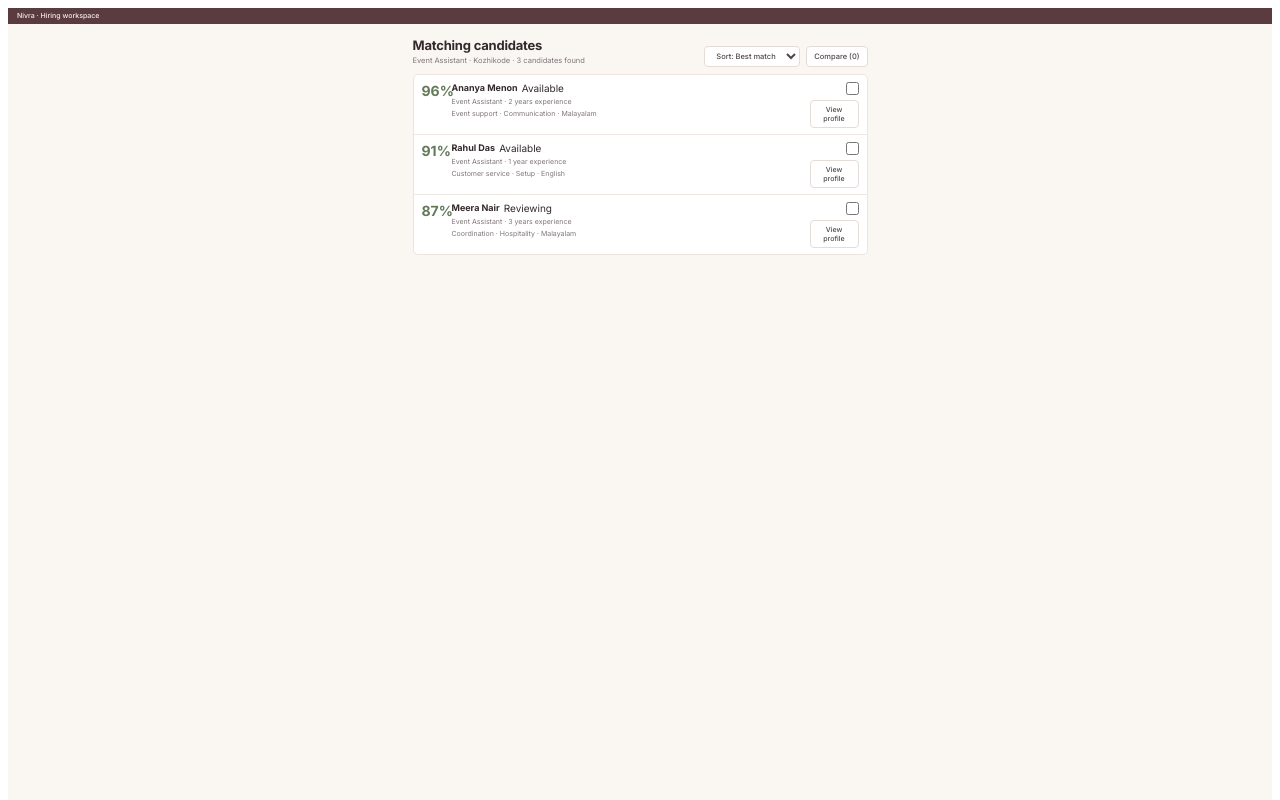
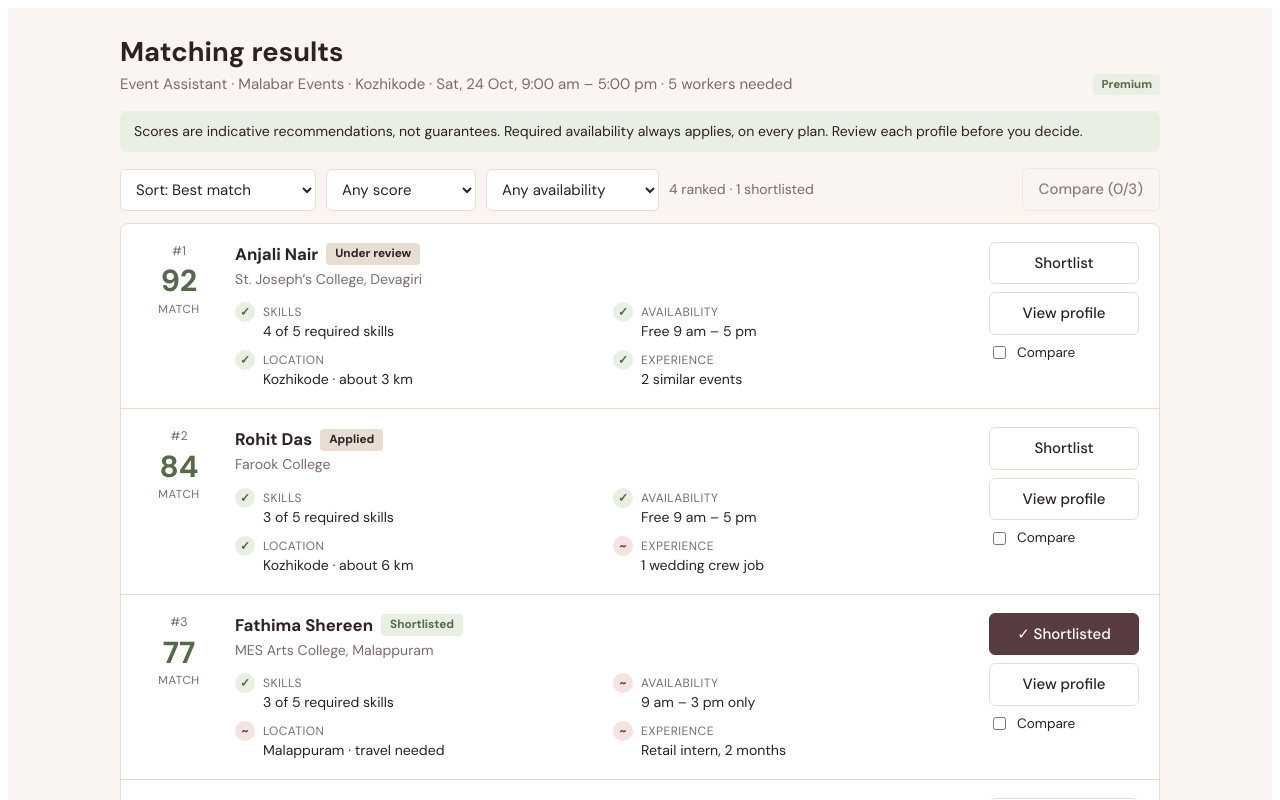
Before and after one commit to ADB-XXV/nivra-prototype, a Next.js app: page /employer/matching in a window 1280 px wide. Shown: the top 800 px of the page. Built offline with nearby package versions, Linux system fonts and the light colour scheme.

Commit message:
updated pricing and matching pages

```diff
--- a/src/app/employer/matching/page.js
+++ b/src/app/employer/matching/page.js
@@ -1,5 +1,11 @@
+"use client";
+
 import MatchingResults from "../../../pages/MatchingResults";
 
 export default function EmployerMatchingPage() {
-  return <MatchingResults />;
+  return (
+    <div className="nv">
+      <MatchingResults />
+    </div>
+  );
 }
--- a/src/pages/MatchingResults.jsx
+++ b/src/pages/MatchingResults.jsx
@@ -1,187 +1,257 @@
 "use client";
 
-import React, { useState } from "react";
+"use client";
 
-const styles = `
-@import url('https://fonts.googleapis.com/css2?family=Inter:wght@400;500;600;700&display=swap');
+import { useEffect, useState } from "react";
+// import Footer from "../components/Footer";
 
-* { box-sizing: border-box; }
-.nivra-matching {
-  --ink: #342a2c;
-  --muted: #817779;
-  --line: #e9dfdb;
-  --maroon: #593b40;
-  --cream: #faf6f2;
-  min-height: 100vh;
-  background: var(--cream);
-  color: var(--ink);
-  font-family: Inter, Arial, sans-serif;
-  font-size: 10px;
-  padding-bottom: 22px;
-}
-.nivra-matching .top-strip {
-  height: 16px;
-  background: var(--maroon);
-  color: #f7eeee;
-  padding: 3px 9px;
-  font-size: 7px;
-  font-weight: 500;
-}
-.nivra-matching .content {
-  width: min(455px, calc(100% - 36px));
-  margin: 0 auto;
-}
-.nivra-matching main { padding-top: 13px; }
-.nivra-matching .heading-row {
-  display: flex;
-  justify-content: space-between;
-  align-items: flex-end;
-  gap: 12px;
-  margin-bottom: 7px;
-}
-.nivra-matching h1 {
-  font-size: 13px;
-  line-height: 1.25;
-  margin: 0 0 3px;
-  font-weight: 700;
-  letter-spacing: -.2px;
-}
-.nivra-matching .subtitle {
-  margin: 0;
-  color: var(--muted);
-  font-size: 7.5px;
-  line-height: 1.4;
-}
-.nivra-matching .filters {
-  display: flex;
-  gap: 6px;
-  align-items: center;
-  flex-shrink: 0;
-}
-.nivra-matching select,
-.nivra-matching .compare-selected {
-  height: 21px;
-  border: 1px solid #e5dcd7;
-  background: #fff;
-  color: #514748;
-  border-radius: 4px;
-  padding: 0 7px;
-  font: 500 7.5px Inter, Arial, sans-serif;
-}
-.nivra-matching .compare-selected { cursor: pointer; }
-.nivra-matching .candidate-list {
-  background: #fff;
-  border: 1px solid #eee5e0;
-  border-radius: 5px;
-  overflow: hidden;
-}
-.nivra-matching .candidate {
-  display: grid;
-  grid-template-columns: 23px minmax(0, 1fr) 49px;
-  gap: 7px;
-  min-height: 49px;
-  padding: 7px 8px 6px;
-  border-bottom: 1px solid #f0e8e4;
-  align-items: start;
-}
-.nivra-matching .candidate:last-child { border-bottom: 0; }
-.nivra-matching .score {
-  color: #637a58;
-  font-size: 14px;
-  font-weight: 700;
-  line-height: 1.2;
-  padding-top: 1px;
-}
-.nivra-matching .candidate-title {
-  display: flex;
-  align-items: center;
-  flex-wrap: wrap;
-  gap: 4px;
-}
-.nivra-matching .candidate-name { font-size: 9px; font-weight: 700; }
-.nivra-matching .candidate-meta,
-.nivra-matching .candidate-skills { color: var(--muted); font-size: 7px; margin-top: 3px; }
-.nivra-matching .candidate-action { text-align: right; }
-.nivra-matching .candidate-action button {
-  border: 1px solid #e5dcd7;
-  border-radius: 4px;
-  background: #fff;
-  padding: 4px 6px;
-  color: #514748;
-  font: 500 7px Inter, Arial, sans-serif;
-  cursor: pointer;
-}
-.nivra-matching .candidate-action input { margin: 0 0 5px; }
-@media (max-width: 520px) {
-  .nivra-matching .heading-row { align-items: flex-start; flex-direction: column; }
-  .nivra-matching .filters { flex-wrap: wrap; }
+// Navbar is intentionally not rendered here. Place it above this page's output
+// (or in your layout) with: <Navbar role="employer" active="/employer/matching" />
+// All sample data below is fictional.
+
+const JOB = { title: "Event Assistant", employer: "Malabar Events", city: "Kozhikode", date: "Sat, 24 Oct", hours: "9:00 am – 5:00 pm", needed: 5 };
+
+// level: "full" = meets it, "part" = partly, "low" = weak
+const CANDIDATES = [
+  { id: 1, name: "Anjali Nair", college: "St. Joseph’s College, Devagiri", score: 92, status: "Under review", km: 3, months: 18,
+    skills: { text: "4 of 5 required skills", level: "full" }, avail: { text: "Free 9 am – 5 pm", level: "full" },
+    loc: { text: "Kozhikode · about 3 km", level: "full" }, exp: { text: "2 similar events", level: "full" } },
+  { id: 2, name: "Rohit Das", college: "Farook College", score: 84, status: "Applied", km: 6, months: 9,
+    skills: { text: "3 of 5 required skills", level: "full" }, avail: { text: "Free 9 am – 5 pm", level: "full" },
+    loc: { text: "Kozhikode · about 6 km", level: "full" }, exp: { text: "1 wedding crew job", level: "part" } },
+  { id: 3, name: "Fathima Shereen", college: "MES Arts College, Malappuram", score: 77, status: "Shortlisted", km: 52, months: 2,
+    skills: { text: "3 of 5 required skills", level: "full" }, avail: { text: "9 am – 3 pm only", level: "part" },
+    loc: { text: "Malappuram · travel needed", level: "part" }, exp: { text: "Retail intern, 2 months", level: "part" } },
+  { id: 4, name: "Arjun Menon", college: "Rajagiri College, Kochi", score: 68, status: "Applied", km: 190, months: 30,
+    skills: { text: "2 of 5 required skills", level: "part" }, avail: { text: "Free 9 am – 5 pm", level: "full" },
+    loc: { text: "Kochi · travel and stay needed", level: "low" }, exp: { text: "3 similar events", level: "full" } },
+];
+
+// Fails a required availability condition, so it is never ranked.
+const NOT_RANKED = [
+  { id: 5, name: "Neha Pillai", college: "Providence Women’s College", reason: "Not free before 1 pm on 24 Oct. The job starts at 9 am." },
+];
+
+const MARK = { full: ["✓", "Strong"], part: ["~", "Partial"], low: ["!", "Weak"] };
+const FACTORS = [["skills", "Skills"], ["avail", "Availability"], ["loc", "Location"], ["exp", "Experience"]];
+
+const css = `
+.nv .mr-head{display:flex;justify-content:space-between;align-items:flex-end;gap:20px;flex-wrap:wrap;margin-bottom:16px}
+.nv .mr-head h1{font-size:1.7rem;margin:0 0 4px}
+.nv .mr-note{background:var(--sl);border-radius:6px;padding:10px 14px;font-size:.88rem;margin-bottom:16px}
+.nv .mr-bar{display:flex;gap:10px;align-items:center;flex-wrap:wrap;margin-bottom:12px}
+.nv .mr-bar select{width:auto;min-width:150px}
+.nv .mr-bar .grow{flex:1}
+.nv .mr-list{background:var(--sf);border:1px solid var(--ln);border-radius:8px}
+.nv .mr-row{display:grid;grid-template-columns:76px minmax(0,1fr) 150px;gap:18px;padding:18px 20px;border-bottom:1px solid var(--ln);align-items:start}
+.nv .mr-row:last-child{border-bottom:0}
+.nv .mr-score{text-align:center}
+.nv .mr-score b{display:block;font-size:1.9rem;line-height:1;color:var(--sd)}
+.nv .mr-score span{font-size:.72rem;color:var(--mu);text-transform:uppercase;letter-spacing:.05em}
+.nv .mr-rank{font-size:.78rem;color:var(--mu);margin-bottom:6px}
+.nv .mr-name{display:flex;gap:8px;align-items:center;flex-wrap:wrap;margin-bottom:2px}
+.nv .mr-name b{font-size:1.05rem}
+.nv .mr-badge{font-size:.74rem;font-weight:700;padding:2px 9px;border-radius:4px;background:var(--ln)}
+.nv .mr-badge.sl{background:var(--sl);color:var(--sd)}
+.nv .mr-facts{display:grid;grid-template-columns:1fr 1fr;gap:8px 20px;margin-top:12px}
+.nv .mr-fact{font-size:.88rem;display:flex;gap:8px;align-items:baseline}
+.nv .mr-fact small{display:block;color:var(--mu);font-size:.75rem;text-transform:uppercase;letter-spacing:.04em}
+.nv .mr-mk{flex:none;width:20px;height:20px;border-radius:50%;display:grid;place-items:center;font-size:.75rem;font-weight:700;background:var(--sl);color:var(--sd)}
+.nv .mr-mk.part{background:var(--tl);color:var(--btn)}
+.nv .mr-mk.low{background:none;border:1px solid var(--er);color:var(--er)}
+.nv .mr-act{display:flex;flex-direction:column;gap:8px}
+.nv .mr-act .btn{width:100%;text-align:center}
+.nv .mr-chk{display:flex;gap:8px;align-items:center;font-weight:400;margin:0;font-size:.85rem}
+.nv .mr-chk input{width:auto}
+.nv .mr-ex{margin-top:16px}.nv .mr-ex .box{padding:14px 20px}
+.nv .mr-ov{position:fixed;inset:0;background:rgba(30,20,22,.5);display:grid;place-items:center;z-index:20;padding:16px}
+.nv .mr-md{background:var(--sf);border-radius:10px;padding:24px;max-width:760px;width:100%;max-height:88vh;overflow:auto}
+.nv .mr-md table{width:100%;border-collapse:collapse;font-size:.9rem}
+.nv .mr-md th,.nv .mr-md td{text-align:left;padding:10px 8px;border-bottom:1px solid var(--ln);vertical-align:top}
+.nv .mr-md th{font-size:.78rem;color:var(--mu);text-transform:uppercase;letter-spacing:.04em}
+.nv .mr-empty{text-align:center;padding:36px 12px}
+@media(max-width:760px){
+ .nv .mr-row{grid-template-columns:60px minmax(0,1fr);padding:16px}
+ .nv .mr-act{grid-column:1 / -1;flex-direction:row;flex-wrap:wrap;align-items:center}
+ .nv .mr-act .btn{width:auto;flex:1}
+ .nv .mr-facts{grid-template-columns:1fr}
 }
 `;
 
-const candidates = [
-  { id: 1, name: "Ananya Menon", role: "Event Assistant", score: 96, experience: "2 years experience", skills: "Event support · Communication · Malayalam", status: "Available" },
-  { id: 2, name: "Rahul Das", role: "Event Assistant", score: 91, experience: "1 year experience", skills: "Customer service · Setup · English", status: "Available" },
-  { id: 3, name: "Meera Nair", role: "Event Assistant", score: 87, experience: "3 years experience", skills: "Coordination · Hospitality · Malayalam", status: "Reviewing" },
-];
+// onNavigate(path): pass React Router's navigate. Falls back to a normal page load.
+export default function MatchingResults({ onNavigate = (p) => window.location.assign(p) }) {
+  const [sort, setSort] = useState("match");
+  const [minScore, setMinScore] = useState(0);
+  const [availOnly, setAvailOnly] = useState(false);
+  const [compare, setCompare] = useState([]);
+  const [shortlisted, setShortlisted] = useState([3]);
+  const [showCompare, setShowCompare] = useState(false);
 
-export default function MatchingResults() {
-  const [sort, setSort] = useState("match");
-  const [selected, setSelected] = useState([]);
-  const visibleCandidates = [...candidates].sort((a, b) =>
-    sort === "name" ? a.name.localeCompare(b.name) : b.score - a.score
+  useEffect(() => {
+    if (!showCompare) return;
+    const onKey = (e) => e.key === "Escape" && setShowCompare(false);
+    window.addEventListener("keydown", onKey);
+    return () => window.removeEventListener("keydown", onKey);
+  }, [showCompare]);
+
+  const list = CANDIDATES
+    .filter((c) => c.score >= minScore && (!availOnly || c.avail.level === "full"))
+    .sort((a, b) =>
+      sort === "exp" ? b.months - a.months : sort === "near" ? a.km - b.km : b.score - a.score
     );
 
-  const toggleCandidate = (id) => {
-    setSelected((current) => current.includes(id)
-      ? current.filter((candidateId) => candidateId !== id)
-      : [...current, id]);
-  };
+  const toggle = (setter) => (id) =>
+    setter((cur) => (cur.includes(id) ? cur.filter((x) => x !== id) : [...cur, id]));
+  const toggleShortlist = toggle(setShortlisted);
+  const toggleCompare = (id) =>
+    setCompare((cur) => (cur.includes(id) ? cur.filter((x) => x !== id) : cur.length < 3 ? [...cur, id] : cur));
+
+  const reset = () => { setMinScore(0); setAvailOnly(false); setSort("match"); };
+  const picked = CANDIDATES.filter((c) => compare.includes(c.id));
 
   return (
-    <div className="nivra-matching">
-      <style>{styles}</style>
-      <div className="top-strip">Nivra · Hiring workspace</div>
-      <main className="content">
-        <div className="heading-row">
+    <div className="nv">
+      <style>{css}</style>
+
+      <main className="w" style={{ padding: "28px 20px 8px" }}>
+        <div className="mr-head">
           <div>
-            <h1>Matching candidates</h1>
-            <p className="subtitle">Event Assistant · Kozhikode · 3 candidates found</p>
+            <h1>Matching results</h1>
+            <p className="mu" style={{ margin: 0 }}>
+              {JOB.title} · {JOB.employer} · {JOB.city} · {JOB.date}, {JOB.hours} · {JOB.needed} workers needed
+            </p>
           </div>
-          <div className="filters">
-            <select aria-label="Sort candidates" value={sort} onChange={(event) => setSort(event.target.value)}>
+          <span className="tag">Premium</span>
+        </div>
+
+        <p className="mr-note">
+          Scores are indicative recommendations, not guarantees. Required availability always applies, on every plan.
+          Review each profile before you decide.
+        </p>
+
+        <div className="mr-bar">
+          <select aria-label="Sort candidates" value={sort} onChange={(e) => setSort(e.target.value)}>
             <option value="match">Sort: Best match</option>
-              <option value="name">Sort: Name</option>
+            <option value="exp">Sort: Most experience</option>
+            <option value="near">Sort: Nearest</option>
           </select>
-            <button className="compare-selected" type="button" disabled={selected.length < 2}>
-              Compare ({selected.length})
+          <select aria-label="Minimum match score" value={minScore} onChange={(e) => setMinScore(+e.target.value)}>
+            <option value={0}>Any score</option>
+            <option value={70}>70 and above</option>
+            <option value={80}>80 and above</option>
+          </select>
+          <select aria-label="Availability filter" value={availOnly ? "full" : "all"} onChange={(e) => setAvailOnly(e.target.value === "full")}>
+            <option value="all">Any availability</option>
+            <option value="full">Fully available only</option>
+          </select>
+          <span className="grow mu" style={{ fontSize: ".88rem" }}>
+            {list.length} ranked · {shortlisted.length} shortlisted
+          </span>
+          <button className="btn s" disabled={compare.length < 2} style={{ opacity: compare.length < 2 ? 0.55 : 1 }} onClick={() => setShowCompare(true)}>
+            Compare ({compare.length}/3)
           </button>
         </div>
+
+        <section className="mr-list" aria-label="Ranked candidates">
+          {list.length === 0 ? (
+            <div className="mr-empty">
+              <h3>No candidates match these filters</h3>
+              <p className="mu">Lower the minimum score or allow partial availability.</p>
+              <button className="btn s" onClick={reset}>Clear filters</button>
             </div>
-        <section className="candidate-list" aria-label="Candidate results">
-          {visibleCandidates.map((candidate) => (
-            <article className="candidate" key={candidate.id}>
-              <div className="score">{candidate.score}%</div>
+          ) : (
+            list.map((c, i) => {
+              const isShort = shortlisted.includes(c.id);
+              return (
+                <article className="mr-row" key={c.id}>
+                  <div className="mr-score">
+                    <div className="mr-rank">#{i + 1}</div>
+                    <b>{c.score}</b>
+                    <span>match</span>
+                  </div>
+
                   <div>
-                <div className="candidate-title">
-                  <span className="candidate-name">{candidate.name}</span>
-                  <span className="status">{candidate.status}</span>
+                    <div className="mr-name">
+                      <b>{c.name}</b>
+                      <span className={`mr-badge ${isShort ? "sl" : ""}`}>{isShort ? "Shortlisted" : c.status}</span>
                     </div>
-                <div className="candidate-meta">{candidate.role} · {candidate.experience}</div>
-                <div className="candidate-skills">{candidate.skills}</div>
+                    <div className="mu" style={{ fontSize: ".88rem" }}>{c.college}</div>
+
+                    <div className="mr-facts">
+                      {FACTORS.map(([key, label]) => {
+                        const f = c[key];
+                        return (
+                          <div className="mr-fact" key={key}>
+                            <span className={`mr-mk ${f.level}`} role="img" aria-label={MARK[f.level][1]}>{MARK[f.level][0]}</span>
+                            <div><small>{label}</small>{f.text}</div>
                           </div>
-              <div className="candidate-action">
-                <input
-                  type="checkbox"
-                  aria-label={`Select ${candidate.name} to compare`}
-                  checked={selected.includes(candidate.id)}
-                  onChange={() => toggleCandidate(candidate.id)}
-                />
-                <button type="button">View profile</button>
+                        );
+                      })}
+                    </div>
+                  </div>
+
+                  <div className="mr-act">
+                    <button className={`btn ${isShort ? "" : "s"}`} onClick={() => toggleShortlist(c.id)} aria-pressed={isShort}>
+                      {isShort ? "✓ Shortlisted" : "Shortlist"}
+                    </button>
+                    <button className="btn s" onClick={() => onNavigate(`/employer/applicants/${c.id}`)}>View profile</button>
+                    <label className="mr-chk">
+                      <input type="checkbox" checked={compare.includes(c.id)} onChange={() => toggleCompare(c.id)}
+                        disabled={!compare.includes(c.id) && compare.length >= 3} />
+                      Compare
+                    </label>
                   </div>
                 </article>
+              );
+            })
+          )}
+        </section>
+
+        {NOT_RANKED.length > 0 && (
+          <section className="mr-ex" aria-label="Candidates not ranked">
+            <h3>Not ranked: required availability not met</h3>
+            {NOT_RANKED.map((c) => (
+              <div className="box" key={c.id} style={{ marginTop: 8 }}>
+                <div className="mr-name"><b>{c.name}</b><span className="mr-badge">Not ranked</span></div>
+                <div className="mu" style={{ fontSize: ".88rem" }}>{c.college} · {c.reason}</div>
+              </div>
             ))}
           </section>
+        )}
       </main>
+
+      {/* <Footer /> */}
+
+      {showCompare && (
+        <div className="mr-ov" onClick={(e) => e.target === e.currentTarget && setShowCompare(false)}>
+          <div className="mr-md" role="dialog" aria-modal="true" aria-label="Compare candidates">
+            <h2>Compare candidates</h2>
+            <table>
+              <thead>
+                <tr><th></th>{picked.map((c) => <th key={c.id}>{c.name}</th>)}</tr>
+              </thead>
+              <tbody>
+                <tr><td className="mu">Match score</td>{picked.map((c) => <td key={c.id}><b>{c.score}</b></td>)}</tr>
+                {FACTORS.map(([key, label]) => (
+                  <tr key={key}>
+                    <td className="mu">{label}</td>
+                    {picked.map((c) => <td key={c.id}>{MARK[c[key].level][0]} {c[key].text}</td>)}
+                  </tr>
+                ))}
+                <tr><td className="mu">Status</td>{picked.map((c) => <td key={c.id}>{shortlisted.includes(c.id) ? "Shortlisted" : c.status}</td>)}</tr>
+              </tbody>
+            </table>
+            <div className="row" style={{ marginTop: 16 }}>
+              {picked.map((c) => (
+                <button key={c.id} className="btn s sm" onClick={() => toggleShortlist(c.id)}>
+                  {shortlisted.includes(c.id) ? `Remove ${c.name.split(" ")[0]}` : `Shortlist ${c.name.split(" ")[0]}`}
+                </button>
+              ))}
+              <button className="btn sm" onClick={() => setShowCompare(false)}>Close</button>
+            </div>
+          </div>
+        </div>
+      )}
     </div>
   );
 }
```
Also changed, not shown: src/pages/PremiumPricing.jsx (+32 -39 lines). Lines whose indentation alone changed are shown as unchanged.
